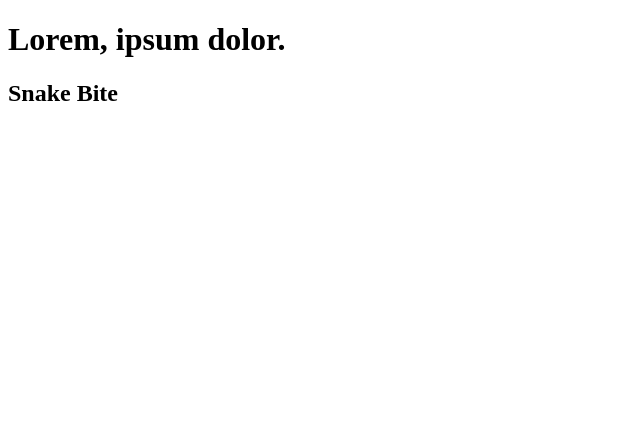
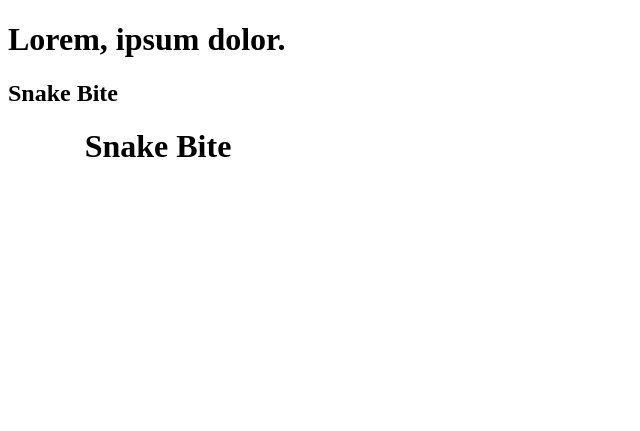
Before and after one commit to zuhra2004/camanda, a plain HTML site: page index.html in a window 1280 px wide. Shown: the whole page, without its empty margins (0-640 px from the left). Drawn offline with Linux system fonts and the light colour scheme.

Commit message:
card ichida h1

```diff
--- a/index.html
+++ b/index.html
@@ -10,6 +10,9 @@
     <div class="container">
         <h1>Lorem, ipsum dolor.</h1>
         <h2>Snake Bite </h2>
+        <div class="card" style="width: 300px; height: 300px; border-radius: 50%; text-align: center;">
+            <h1>Snake Bite</h1>
+        </div>
     </div>
 
 </body>
```
